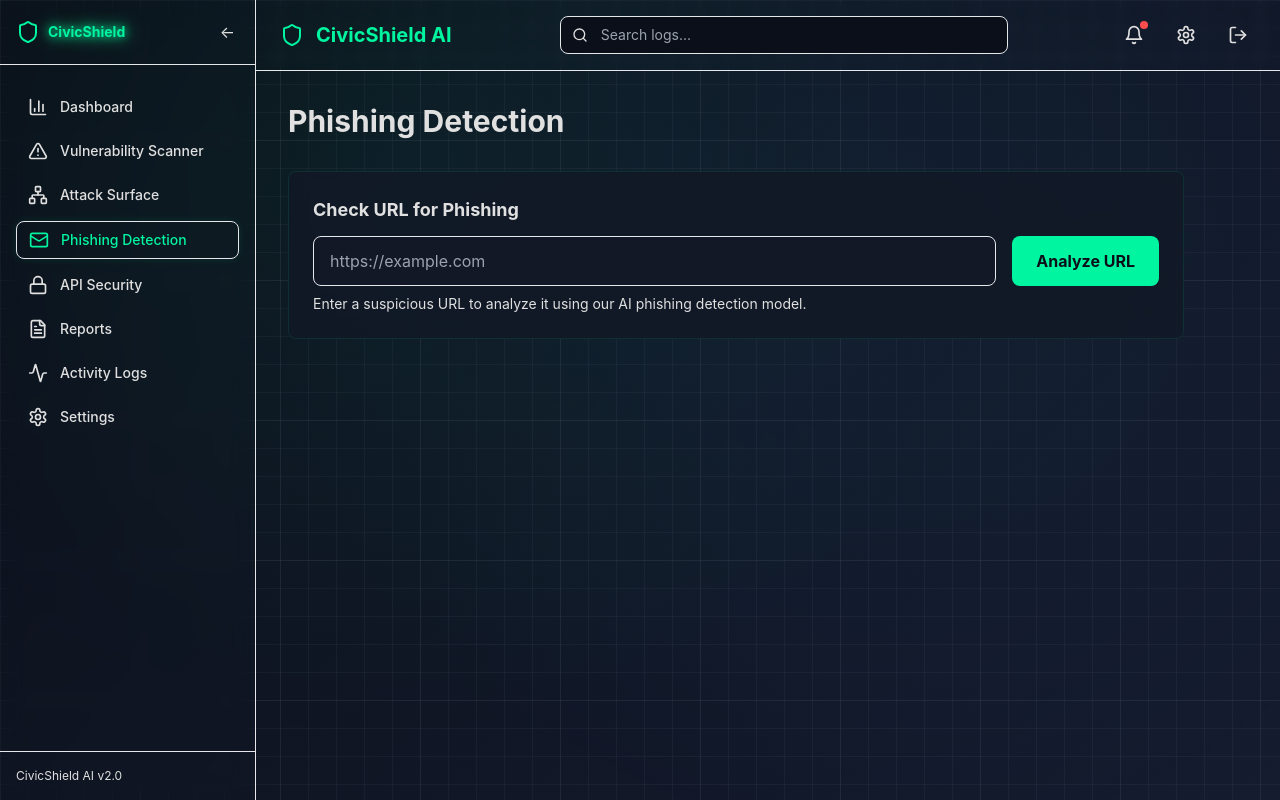
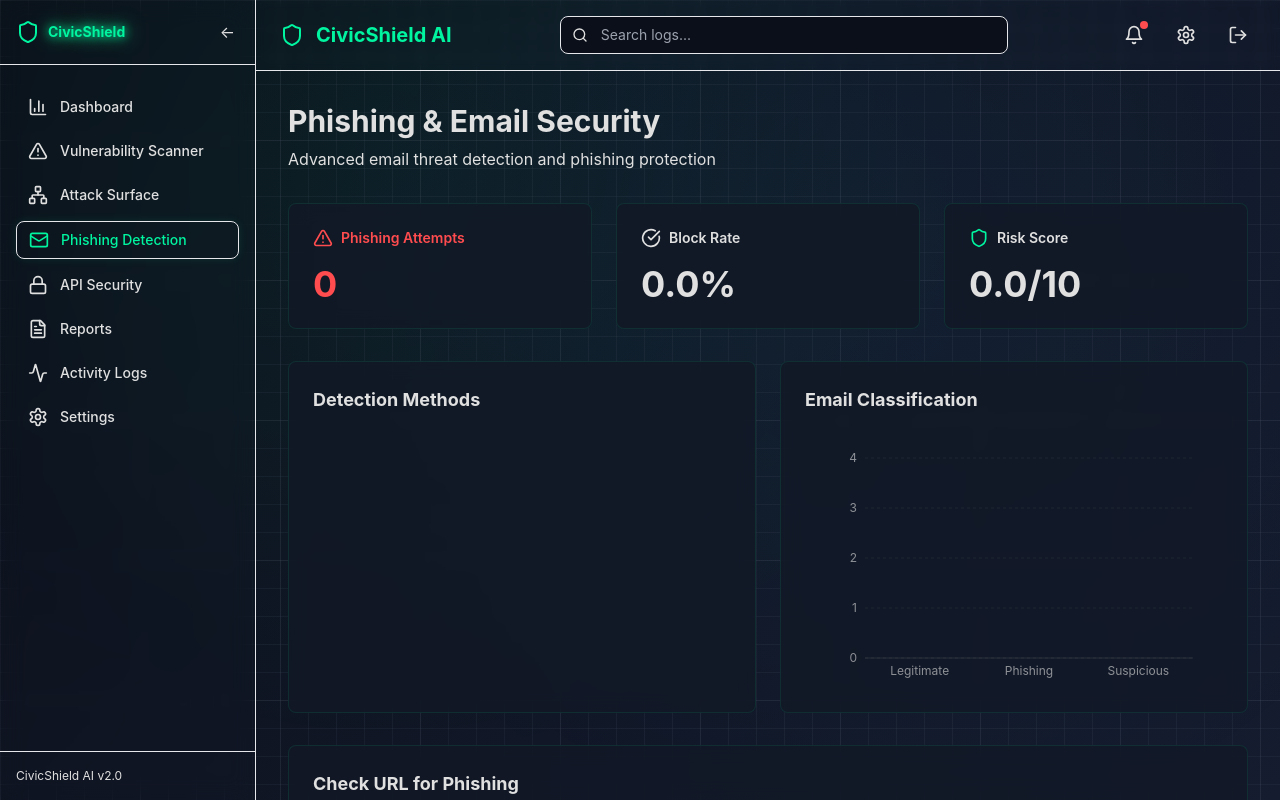
Before and after one commit to Divyansh2602/CivicShield_full, a Next.js app in the folder frontend/: page /phishing in a window 1280 px wide. Built offline with nearby package versions, Linux system fonts and the light colour scheme.

Commit message:
updating

```diff
--- a/frontend/app/phishing/page.tsx
+++ b/frontend/app/phishing/page.tsx
@@ -4,13 +4,51 @@ import { useState } from "react"
 
 import DashboardHeader from "@/components/DashboardHeader"
 import SidebarNav from "@/components/SidebarNav"
-import { AlertTriangle } from "lucide-react"
+import { AlertTriangle, CheckCircle, Shield } from "lucide-react"
+import {
+  PieChart,
+  Pie,
+  Cell,
+  BarChart,
+  Bar,
+  XAxis,
+  YAxis,
+  CartesianGrid,
+  Tooltip,
+  ResponsiveContainer
+} from 'recharts'
 
 export default function PhishingDetection() {
   const [url, setUrl] = useState("")
   const [loading, setLoading] = useState(false)
   const [result, setResult] = useState<any>(null)
   const [error, setError] = useState("")
+
+  const [stats, setStats] = useState({
+    total: 0,
+    phishing: 0,
+    legitimate: 0,
+    suspicious: 0,
+    blocked: 0,
+    totalRiskScore: 0,
+    mlDetected: 0,
+    featureSuspicious: 0
+  })
+
+  const detectionData = [
+    { name: 'Detected by ML', value: stats.mlDetected, color: '#00FA9A' },
+    { name: 'Suspicious', value: stats.featureSuspicious, color: '#FFB800' },
+    { name: 'Blocked by Protocols', value: stats.blocked, color: '#3B82F6' }
+  ]
+
+  const classificationData = [
+    { name: 'Legitimate', value: stats.legitimate, fill: '#00FA9A' },
+    { name: 'Phishing', value: stats.phishing, fill: '#ef4444' },
+    { name: 'Suspicious', value: stats.suspicious, fill: '#f59e0b' }
+  ]
+
+  const averageRiskScore = stats.total > 0 ? ((stats.totalRiskScore / stats.total) / 10).toFixed(1) : "0.0"
+  const blockRate = stats.total > 0 ? "100.0%" : "0.0%"
 
   const handleScan = async (e: React.FormEvent) => {
     e.preventDefault()
@@ -41,6 +79,27 @@ export default function PhishingDetection() {
       }
 
       setResult(data)
+
+      setStats(prev => {
+        const isPhishing = data.risk_level === "High"
+        const isSuspicious = data.risk_level === "Medium"
+        const isLegit = data.risk_level === "Low"
+
+        const blocked = data.features?.uses_ip ? 1 : 0
+        const mlDet = isPhishing ? 1 : 0
+        const featSusp = (!isPhishing && data.features?.suspicious_keywords > 0) || isSuspicious ? 1 : 0
+
+        return {
+          total: prev.total + 1,
+          phishing: prev.phishing + (isPhishing ? 1 : 0),
+          legitimate: prev.legitimate + (isLegit ? 1 : 0),
+          suspicious: prev.suspicious + (isSuspicious ? 1 : 0),
+          blocked: prev.blocked + blocked,
+          totalRiskScore: prev.totalRiskScore + data.phishing_probability_percent,
+          mlDetected: prev.mlDetected + mlDet,
+          featureSuspicious: prev.featureSuspicious + featSusp
+        }
+      })
     } catch (err: any) {
       setError(err.message || "An error occurred")
     } finally {
@@ -60,8 +119,88 @@ export default function PhishingDetection() {
       <div className="flex-1 flex flex-col overflow-hidden">
         <DashboardHeader />
         <main className="flex-1 overflow-auto p-6 md:p-8">
-          <div className="max-w-4xl">
-            <h1 className="text-3xl font-bold mb-8">Phishing Detection</h1>
+          <div className="max-w-6xl mx-auto space-y-8">
+            <div className="mb-8">
+              <h1 className="text-3xl font-bold text-foreground">Phishing & Email Security</h1>
+              <p className="text-foreground/60 mt-2">Advanced email threat detection and phishing protection</p>
+            </div>
+
+            <div className="grid grid-cols-1 md:grid-cols-3 gap-6 mb-8">
+              <div className="glassmorphism rounded-lg p-6 flex flex-col justify-between border border-primary/10">
+                <div className="flex items-center gap-2 text-critical mb-4">
+                  <AlertTriangle className="w-5 h-5" />
+                  <span className="font-semibold text-sm">Phishing Attempts</span>
+                </div>
+                <div className="text-4xl font-bold text-critical">{stats.phishing}</div>
+              </div>
+
+              <div className="glassmorphism rounded-lg p-6 flex flex-col justify-between border border-primary/10">
+                <div className="flex items-center gap-2 text-success mb-4">
+                  <CheckCircle className="w-5 h-5" />
+                  <span className="font-semibold text-sm">Block Rate</span>
+                </div>
+                <div className="text-4xl font-bold text-success">{blockRate}</div>
+              </div>
+
+              <div className="glassmorphism rounded-lg p-6 flex flex-col justify-between border border-primary/10">
+                <div className="flex items-center gap-2 text-foreground/80 mb-4">
+                  <Shield className="w-5 h-5 text-primary" />
+                  <span className="font-semibold text-sm">Risk Score</span>
+                </div>
+                <div className="text-4xl font-bold text-foreground">{averageRiskScore}/10</div>
+              </div>
+            </div>
+
+            <div className="grid grid-cols-1 lg:grid-cols-2 gap-6 mb-8">
+              <div className="glassmorphism rounded-lg p-6 border border-primary/10">
+                <h3 className="text-lg font-bold mb-6 text-foreground">Detection Methods</h3>
+                <div className="h-[250px] w-full">
+                  <ResponsiveContainer width="100%" height="100%">
+                    <PieChart>
+                      <Pie
+                        data={detectionData.filter(d => d.value > 0)}
+                        cx="50%"
+                        cy="50%"
+                        innerRadius={0}
+                        outerRadius={75}
+                        dataKey="value"
+                        label={({ name, value }: any) => `${name}: ${value}`}
+                      >
+                        {detectionData.filter(d => d.value > 0).map((entry, index) => (
+                          <Cell key={`cell-${index}`} fill={entry.color} stroke="rgba(255,255,255,0.1)" strokeWidth={1} />
+                        ))}
+                      </Pie>
+                      <Tooltip
+                        contentStyle={{ backgroundColor: '#1e293b', border: '1px solid rgba(255,255,255,0.1)', borderRadius: '8px' }}
+                        itemStyle={{ color: '#fff' }}
+                      />
+                    </PieChart>
+                  </ResponsiveContainer>
+                </div>
+              </div>
+
+              <div className="glassmorphism rounded-lg p-6 border border-primary/10">
+                <h3 className="text-lg font-bold mb-6 text-foreground">Email Classification</h3>
+                <div className="h-[250px] w-full">
+                  <ResponsiveContainer width="100%" height="100%">
+                    <BarChart data={classificationData} margin={{ top: 20, right: 30, left: 0, bottom: 0 }}>
+                      <CartesianGrid strokeDasharray="3 3" stroke="rgba(255,255,255,0.05)" vertical={false} />
+                      <XAxis dataKey="name" stroke="currentColor" tick={{ fill: 'currentColor', opacity: 0.6, fontSize: '12px' }} axisLine={{ stroke: 'rgba(255,255,255,0.1)' }} tickLine={false} />
+                      <YAxis stroke="currentColor" tick={{ fill: 'currentColor', opacity: 0.6, fontSize: '12px' }} axisLine={false} tickLine={false} tickFormatter={(val) => val === 0 ? '0' : val.toString()} />
+                      <Tooltip
+                        cursor={{ fill: 'rgba(255,255,255,0.05)' }}
+                        contentStyle={{ backgroundColor: '#1e293b', border: '1px solid rgba(255,255,255,0.1)', borderRadius: '8px', color: '#fff' }}
+                      />
+                      <Bar dataKey="value" radius={[4, 4, 0, 0]}>
+                        {classificationData.map((entry, index) => (
+                          <Cell key={`cell-${index}`} fill={entry.fill} />
+                        ))}
+                      </Bar>
+                    </BarChart>
+                  </ResponsiveContainer>
+                </div>
+              </div>
+            </div>
 
             <form onSubmit={handleScan} className="space-y-6 mb-8">
               <div className="glassmorphism rounded-lg p-6">
```
